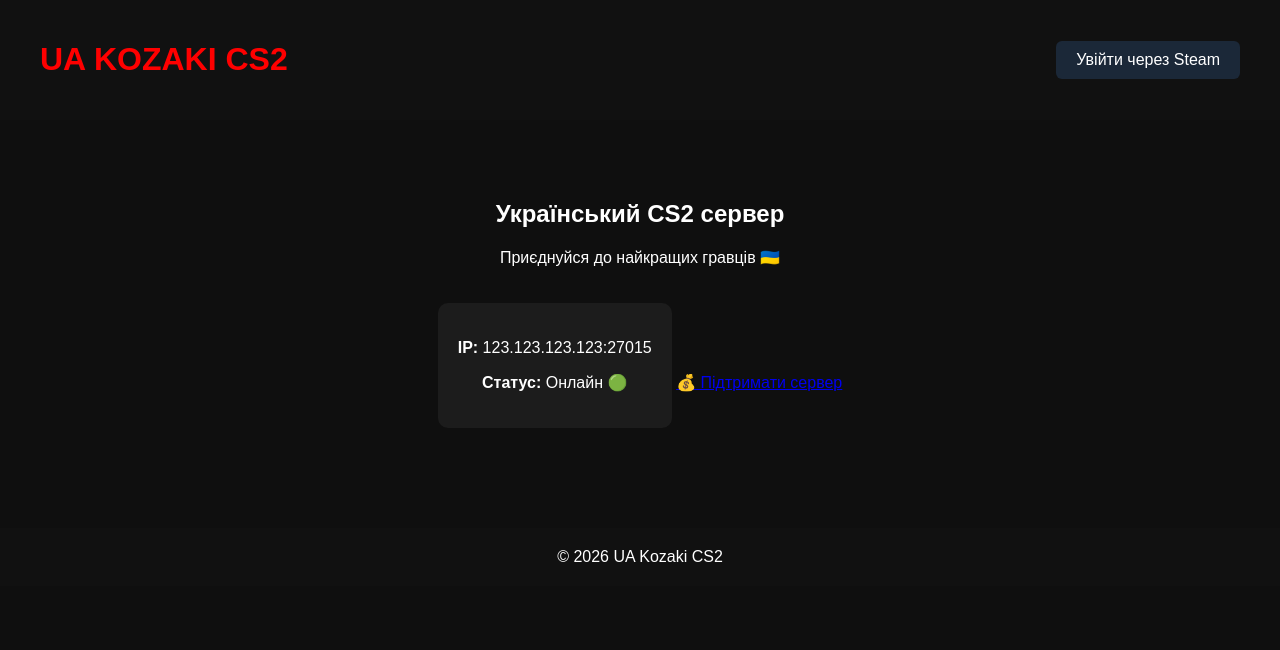
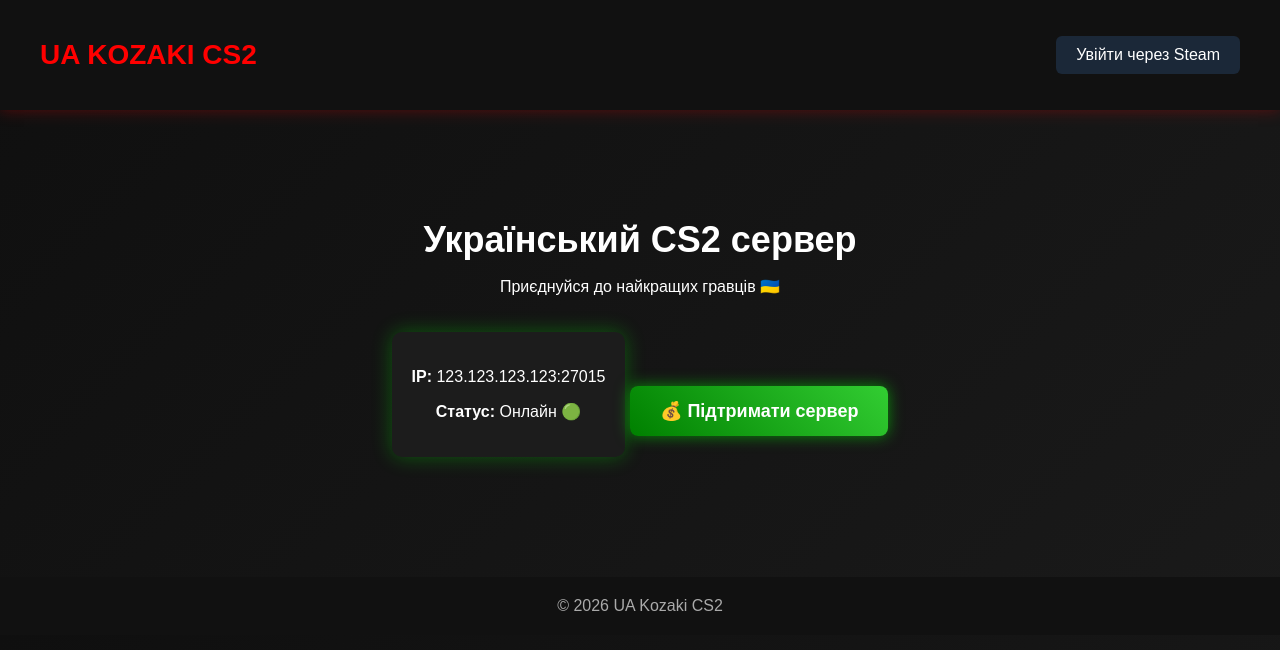
Before and after one commit to ST1MX123/ua-kozaki-site1, a website: page index.html in a window 1280 px wide. Drawn offline with Linux system fonts and the light colour scheme.

Commit message:
Update style.css

```diff
--- a/style.css
+++ b/style.css
@@ -1,7 +1,7 @@
 body {
     margin: 0;
     font-family: Arial, sans-serif;
-    background: #0f0f0f;
+    background: linear-gradient(135deg, #0f0f0f, #1a1a1a);
     color: white;
 }
 
@@ -11,10 +11,12 @@ header {
     align-items: center;
     padding: 20px 40px;
     background: #111;
+    box-shadow: 0 0 15px rgba(255,0,0,0.3);
 }
 
 header h1 {
     color: red;
+    font-size: 28px;
 }
 
 .steam-btn {
@@ -23,15 +25,22 @@ header h1 {
     color: white;
     text-decoration: none;
     border-radius: 6px;
+    transition: 0.3s;
 }
 
 .steam-btn:hover {
     background: #171a21;
+    transform: scale(1.05);
 }
 
 .hero {
     text-align: center;
-    padding: 60px 20px;
+    padding: 80px 20px;
+}
+
+.hero h2 {
+    font-size: 36px;
+    margin-bottom: 10px;
 }
 
 .server-box {
@@ -40,6 +49,7 @@ header h1 {
     padding: 20px;
     display: inline-block;
     border-radius: 10px;
+    box-shadow: 0 0 20px rgba(0,255,0,0.3);
 }
 
 .features {
@@ -55,6 +65,31 @@ header h1 {
     width: 220px;
     border-radius: 10px;
     text-align: center;
+    transition: 0.3s;
+}
+
+.card:hover {
+    transform: translateY(-5px);
+    box-shadow: 0 0 15px rgba(255,0,0,0.4);
+}
+
+.donate {
+    display: inline-block;
+    margin-top: 25px;
+    padding: 14px 30px;
+    background: linear-gradient(45deg, green, limegreen);
+    color: white;
+    text-decoration: none;
+    border-radius: 8px;
+    font-weight: bold;
+    font-size: 18px;
+    transition: 0.3s;
+    box-shadow: 0 0 15px rgba(0,255,0,0.5);
+}
+
+.donate:hover {
+    transform: scale(1.08);
+    box-shadow: 0 0 25px rgba(0,255,0,0.8);
 }
 
 footer {
@@ -62,4 +97,5 @@ footer {
     padding: 20px;
     background: #111;
     margin-top: 40px;
+    color: #aaa;
 }
```
